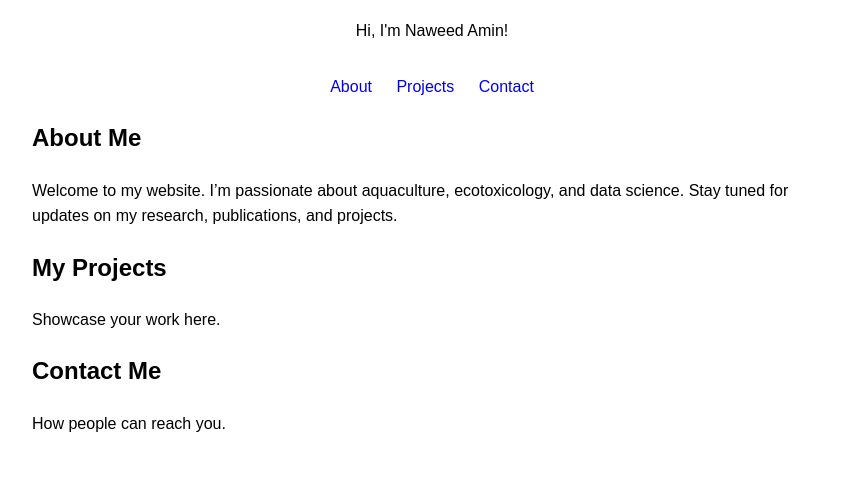
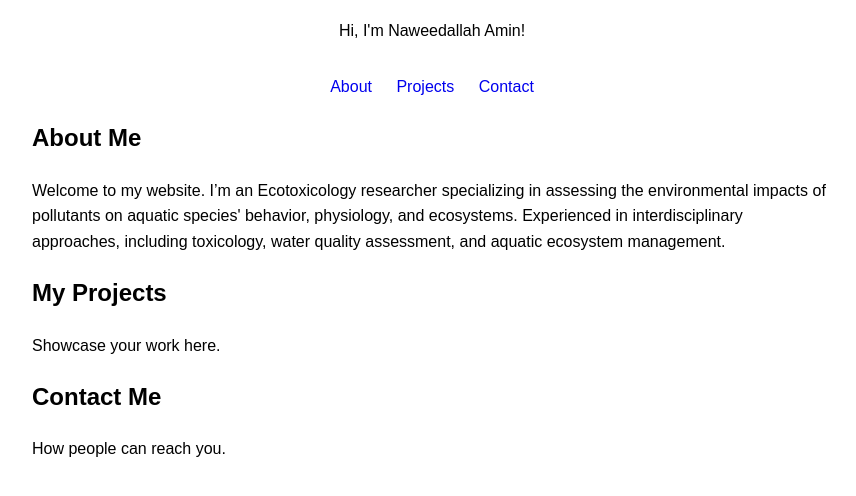
Before and after one commit to NaweedullahAmin/naweedamin.dev, a plain HTML site: page index.html in a window 1280 px wide. Shown: the part 96-592 px from the top of the page, without its empty margins (208-1064 px from the left). Drawn offline with Linux system fonts and the light colour scheme.

Commit message:
index.html

```diff
--- a/index.html
+++ b/index.html
@@ -12,7 +12,7 @@
 <body>
     <header>
         <h1>Welcome to My Website</h1>
-        <p>Hi, I'm Naweed Amin!</p>
+        <p>Hi, I'm Naweedallah Amin!</p>
     </header>
 
     <nav>
@@ -23,7 +23,7 @@
 
     <section id="about">
         <h2>About Me</h2>
-        <p>Welcome to my website. I’m passionate about aquaculture, ecotoxicology, and data science. Stay tuned for updates on my research, publications, and projects.</p>
+        <p>Welcome to my website. I’m an Ecotoxicology researcher specializing in assessing the environmental impacts of pollutants on aquatic species' behavior, physiology, and ecosystems. Experienced in interdisciplinary approaches, including toxicology, water quality assessment, and aquatic ecosystem management.</p>
     </section>
 
     <section id="projects">
```
